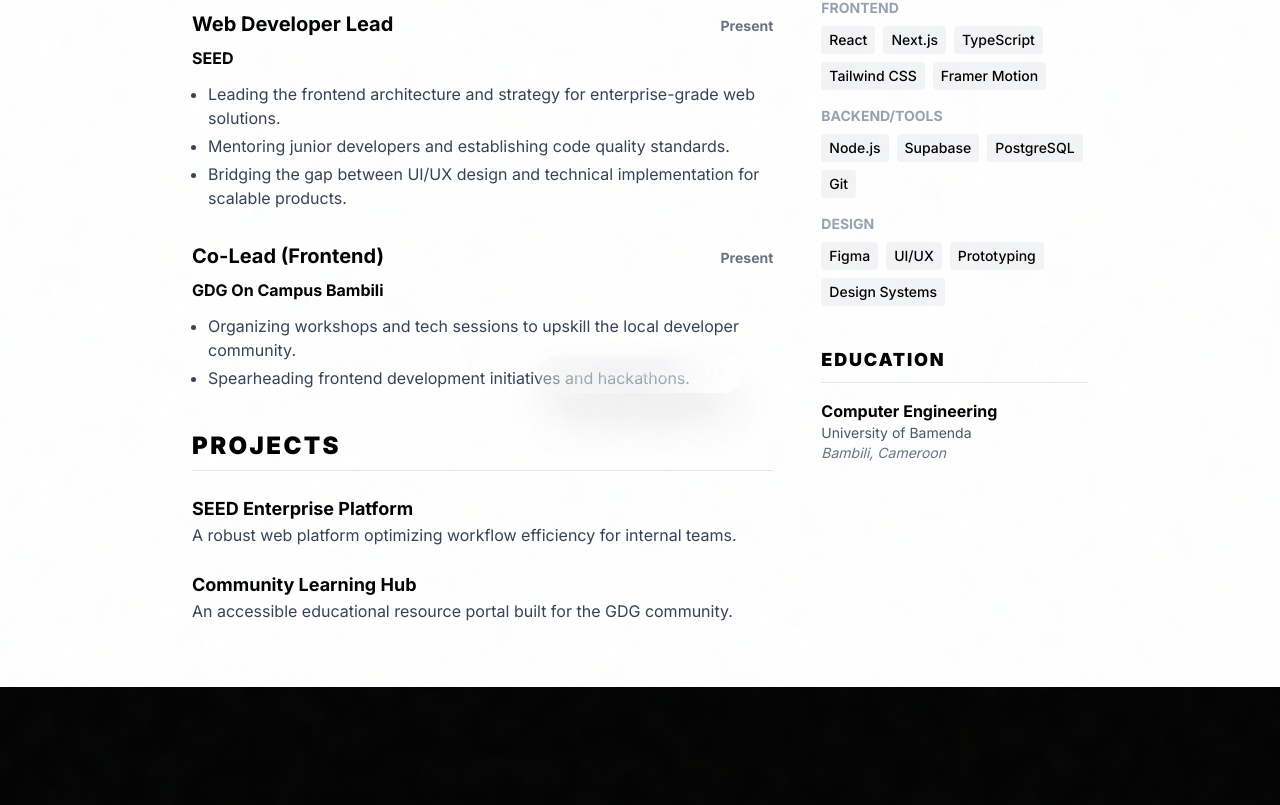
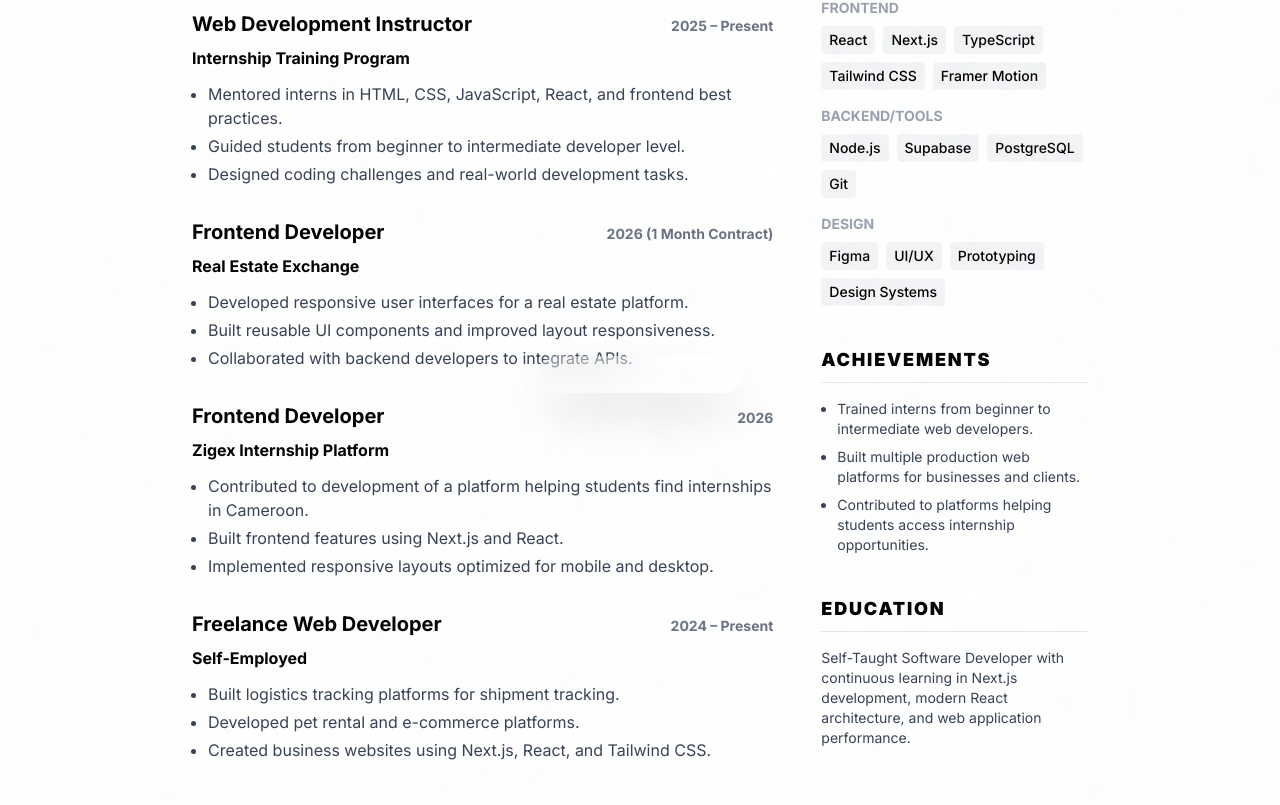
Before and after one commit to fadigatardzenyuy/portfolio-fadidev, a Next.js app: page /resume in a window 1280 px wide. Shown: the part 375-1180 px from the top of the page. Before the commit the page ends 1062 px from the top, so only its background shows below. Built offline with nearby package versions, Linux system fonts and the light colour scheme.

Commit message:
Update CV information and featured projects

```diff
--- a/components/bento-hero.tsx
+++ b/components/bento-hero.tsx
@@ -137,6 +137,10 @@ export function BentoHero({ latestPost }: BentoHeroProps) {
                                 <p className="text-sm font-bold text-primary">SEED</p>
                             </div>
                             <div className="group-hover:translate-x-2 transition-transform duration-500 delay-75">
+                                <h4 className="text-lg font-black leading-none mb-1">Web Dev Instructor</h4>
+                                <p className="text-sm font-bold text-primary">Internship Program</p>
+                            </div>
+                            <div className="group-hover:translate-x-2 transition-transform duration-500 delay-100">
                                 <h4 className="text-lg font-black leading-none mb-1">Co-Lead Frontend</h4>
                                 <p className="text-sm font-bold text-primary">GDG Bambili</p>
                             </div>
--- a/components/bento-projects.tsx
+++ b/components/bento-projects.tsx
@@ -5,27 +5,27 @@ import { motion, Variants } from 'framer-motion';
 
 const PROJECTS = [
     {
-        title: 'Healthcare Appointment Platform',
-        category: 'Product • Full-Stack',
+        title: 'Zigex Internship Platform',
+        category: 'Education • Full-Stack',
         span: 'col-span-12 lg:col-span-12',
-        color: 'from-emerald-500/10',
-        description: 'A digital healthcare booking platform that reduced patient wait times from hours to minutes through streamlined appointment workflows and real-time hospital coordination.',
+        color: 'from-blue-500/10',
+        description: 'Platform connecting students with internship opportunities in Cameroon. Built with Next.js and React.',
         image: '/blog/hello-world.png'
     },
     {
-        title: 'Zigex ',
-        category: 'Education • Frontend-Focused',
+        title: 'Logistics Tracking Platform',
+        category: 'Business • Logistics',
         span: 'col-span-12 md:col-span-7',
-        color: 'from-sky-500/10',
-        description: 'A structured internship and learning platform designed to onboard, track, and guide aspiring developers through curated frontend training and real-world tasks.',
+        color: 'from-emerald-500/10',
+        description: 'Shipment tracking system allowing users to track packages using tracking codes. Built with Laravel and JavaScript.',
         image: '/blog/hello-world.png'
     },
     {
-        title: 'FadidevStudio',
-        category: 'Design System',
+        title: 'Pet Rental & E-Commerce',
+        category: 'E-Commerce • Product',
         span: 'col-span-12 md:col-span-5',
-        color: 'from-blue-500/10',
-        description: 'The hyper-modern bento portfolio you are looking at right now.',
+        color: 'from-sky-500/10',
+        description: 'Online platform for pet rentals and product sales. Built with Next.js and Tailwind CSS.',
         image: '/blog/hello-world.png'
     }
 ];
--- a/components/resume-client.tsx
+++ b/components/resume-client.tsx
@@ -61,40 +61,71 @@ export default function ResumeClient() {
 
                             <div className="mb-8">
                                 <div className="flex justify-between items-baseline mb-2">
-                                    <h3 className="text-xl font-bold">Web Developer Lead</h3>
-                                    <span className="text-sm font-bold text-gray-500">Present</span>
+                                    <h3 className="text-xl font-bold">Web Development Instructor</h3>
+                                    <span className="text-sm font-bold text-gray-500">2025 – Present</span>
                                 </div>
-                                <div className="text-primary font-bold mb-3">SEED</div>
+                                <div className="text-primary font-bold mb-3">Internship Training Program</div>
                                 <ul className="list-disc list-outside ml-4 space-y-1 text-gray-700">
-                                    <li>Leading the frontend architecture and strategy for enterprise-grade web solutions.</li>
-                                    <li>Mentoring junior developers and establishing code quality standards.</li>
-                                    <li>Bridging the gap between UI/UX design and technical implementation for scalable products.</li>
+                                    <li>Mentored interns in HTML, CSS, JavaScript, React, and frontend best practices.</li>
+                                    <li>Guided students from beginner to intermediate developer level.</li>
+                                    <li>Designed coding challenges and real-world development tasks.</li>
+                                </ul>
+                            </div>
+
+                            <div className="mb-8">
+                                <div className="flex justify-between items-baseline mb-2">
+                                    <h3 className="text-xl font-bold">Frontend Developer</h3>
+                                    <span className="text-sm font-bold text-gray-500">2026 (1 Month Contract)</span>
+                                </div>
+                                <div className="text-primary font-bold mb-3">Real Estate Exchange</div>
+                                <ul className="list-disc list-outside ml-4 space-y-1 text-gray-700">
+                                    <li>Developed responsive user interfaces for a real estate platform.</li>
+                                    <li>Built reusable UI components and improved layout responsiveness.</li>
+                                    <li>Collaborated with backend developers to integrate APIs.</li>
+                                </ul>
+                            </div>
+
+                            <div className="mb-8">
+                                <div className="flex justify-between items-baseline mb-2">
+                                    <h3 className="text-xl font-bold">Frontend Developer</h3>
+                                    <span className="text-sm font-bold text-gray-500">2026</span>
+                                </div>
+                                <div className="text-primary font-bold mb-3">Zigex Internship Platform</div>
+                                <ul className="list-disc list-outside ml-4 space-y-1 text-gray-700">
+                                    <li>Contributed to development of a platform helping students find internships in Cameroon.</li>
+                                    <li>Built frontend features using Next.js and React.</li>
+                                    <li>Implemented responsive layouts optimized for mobile and desktop.</li>
                                 </ul>
                             </div>
 
                             <div>
                                 <div className="flex justify-between items-baseline mb-2">
-                                    <h3 className="text-xl font-bold">Co-Lead (Frontend)</h3>
-                                    <span className="text-sm font-bold text-gray-500">Present</span>
+                                    <h3 className="text-xl font-bold">Freelance Web Developer</h3>
+                                    <span className="text-sm font-bold text-gray-500">2024 – Present</span>
                                 </div>
-                                <div className="text-primary font-bold mb-3">GDG On Campus Bambili</div>
+                                <div className="text-primary font-bold mb-3">Self-Employed</div>
                                 <ul className="list-disc list-outside ml-4 space-y-1 text-gray-700">
-                                    <li>Organizing workshops and tech sessions to upskill the local developer community.</li>
-                                    <li>Spearheading frontend development initiatives and hackathons.</li>
+                                    <li>Built logistics tracking platforms for shipment tracking.</li>
+                                    <li>Developed pet rental and e-commerce platforms.</li>
+                                    <li>Created business websites using Next.js, React, and Tailwind CSS.</li>
                                 </ul>
                             </div>
                         </section>
 
                         <section>
-                            <h2 className="text-2xl font-black uppercase tracking-widest border-b border-gray-200 pb-2 mb-6">Projects</h2>
+                            <h2 className="text-2xl font-black uppercase tracking-widest border-b border-gray-200 pb-2 mb-6">Featured Projects</h2>
                             <div className="space-y-6">
                                 <div>
-                                    <h3 className="text-lg font-bold">SEED Enterprise Platform</h3>
-                                    <p className="text-gray-700">A robust web platform optimizing workflow efficiency for internal teams.</p>
+                                    <h3 className="text-lg font-bold">Zigex Internship Platform</h3>
+                                    <p className="text-gray-700">Platform connecting students with internship opportunities. Tech Stack: Next.js, React, Tailwind CSS</p>
                                 </div>
                                 <div>
-                                    <h3 className="text-lg font-bold">Community Learning Hub</h3>
-                                    <p className="text-gray-700">An accessible educational resource portal built for the GDG community.</p>
+                                    <h3 className="text-lg font-bold">Logistics Tracking Platform</h3>
+                                    <p className="text-gray-700">Shipment tracking system allowing users to track packages using tracking codes. Tech Stack: Laravel, JavaScript, HTML, CSS</p>
+                                </div>
+                                <div>
+                                    <h3 className="text-lg font-bold">Pet Rental & E-Commerce Platform</h3>
+                                    <p className="text-gray-700">Online platform for pet rentals and product sales. Tech Stack: Next.js, React, Tailwind CSS</p>
                                 </div>
                             </div>
                         </section>
@@ -135,11 +166,18 @@ export default function ResumeClient() {
                         </section>
 
                         <section>
+                            <h2 className="text-lg font-black uppercase tracking-widest border-b border-gray-200 pb-2 mb-4">Achievements</h2>
+                            <ul className="list-disc list-outside ml-4 space-y-2 text-sm text-gray-700">
+                                <li>Trained interns from beginner to intermediate web developers.</li>
+                                <li>Built multiple production web platforms for businesses and clients.</li>
+                                <li>Contributed to platforms helping students access internship opportunities.</li>
+                            </ul>
+                        </section>
+
+                        <section>
                             <h2 className="text-lg font-black uppercase tracking-widest border-b border-gray-200 pb-2 mb-4">Education</h2>
                             <div>
-                                <h3 className="font-bold">Computer Engineering</h3>
-                                <p className="text-sm text-gray-600">University of Bamenda</p>
-                                <p className="text-sm text-gray-500 italic">Bambili, Cameroon</p>
+                                <p className="text-sm text-gray-700">Self-Taught Software Developer with continuous learning in Next.js development, modern React architecture, and web application performance.</p>
                             </div>
                         </section>
 
```
